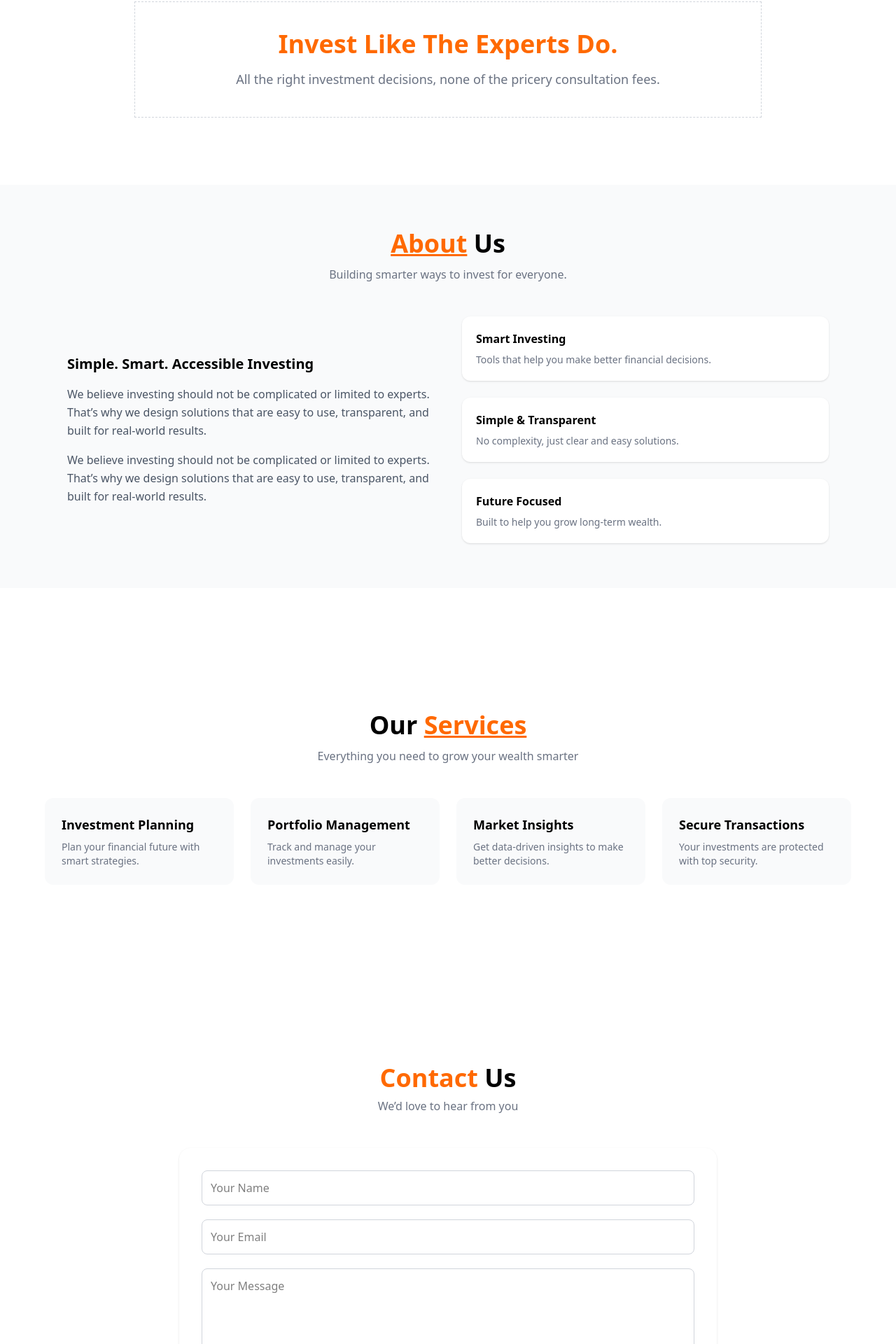
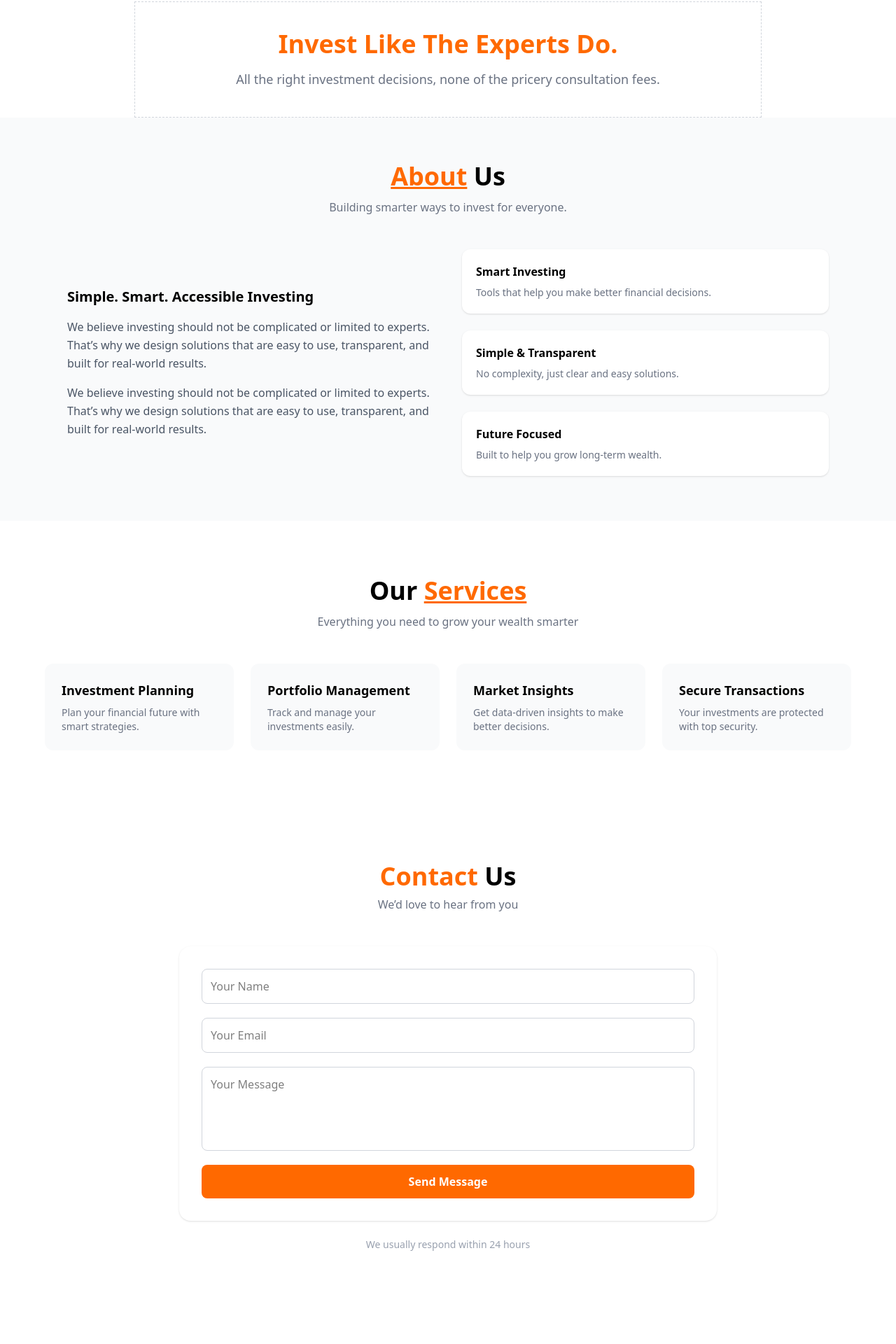
Before and after one commit to MuqtasidBhatti/billio-landing-page-clone, a React (Vite) app: page / in a window 1280 px wide. Shown: the part 918-2838 px from the top of the page at 70% size. Built offline with nearby package versions, Linux system fonts and the light colour scheme.

Commit message:
fix: correct mobile anchor scroll offset with fixed navbar

```diff
--- a/src/components/Home.jsx
+++ b/src/components/Home.jsx
@@ -23,15 +23,15 @@ const Home = () => {
                 </div>
             </div>
 
-            <div id='aboutus' className="pt-24">
+            <div id='aboutus' className="scroll-mt-28">
                 <About />
             </div>
 
-            <div id='services' className="pt-24">
+            <div id='services' className="scroll-mt-28">
                 <Services />
             </div>
 
-            <div id='contact' className="pt-24" >
+            <div id='contact' className="scroll-mt-28">
                 <Contact />
             </div>
 
```
